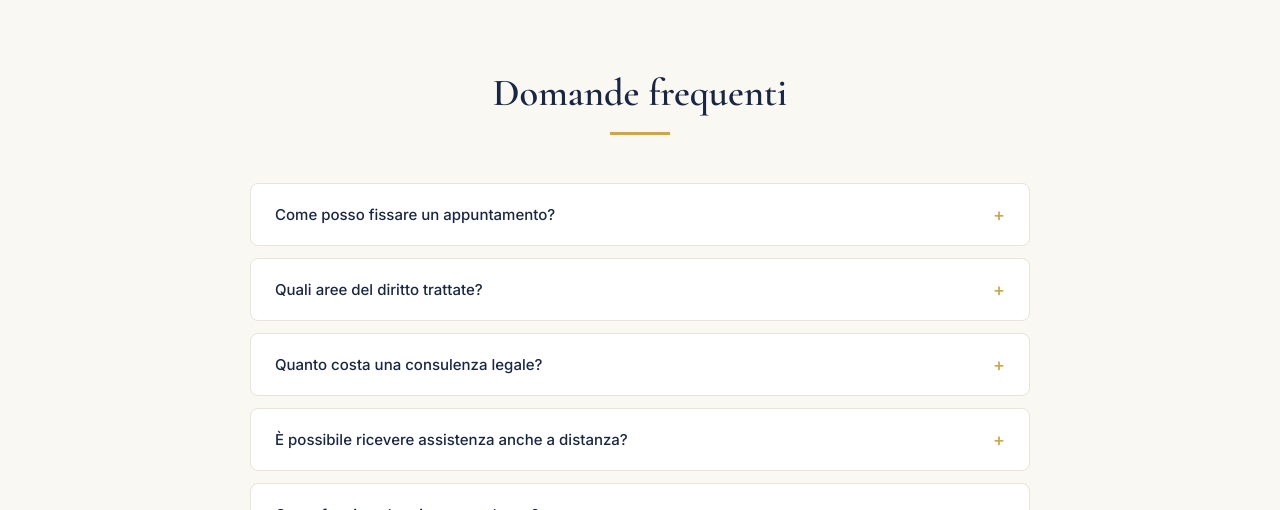
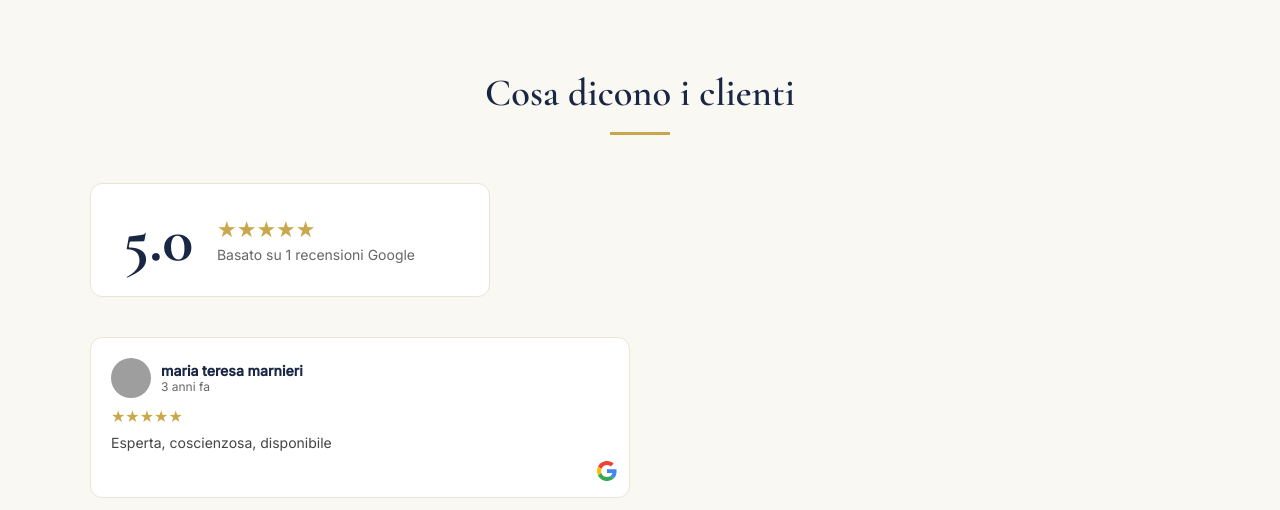
Before and after one commit to testo-gif/bassi-anna, a plain HTML site: page index.html in a window 1280 px wide. Shown: the part 2290-2800 px from the top of the page. Drawn offline with nearby package versions, Linux system fonts and the light colour scheme; grey boxes are pictures that could not be loaded.

Commit message:
Add preview

```diff
--- a/index.html
+++ b/index.html
@@ -136,12 +136,12 @@ footer a{color:rgba(255,255,255,0.4);text-decoration:none}
 </nav>
 
 <section class="hero">
-  <div class="hero-bg"><img src="https://images.unsplash.com/photo-1505664194779-8beaceb93744?w=1200&auto=format&fit=crop" alt="Bassi Anna" style="width:100%;height:100%;object-fit:cover;opacity:0.25"></div>
+  <div class="hero-bg"><img src="https://images.unsplash.com/photo-1521791136064-7986c2920216?w=1200&auto=format&fit=crop" alt="Bassi Anna" style="width:100%;height:100%;object-fit:cover;opacity:0.25"></div>
   <div class="hero-overlay"></div>
   <div class="hero-content">
     <div class="hero-badge">Servizio di amministrazione immobiliare · Bologna</div>
     <h1>Bassi Anna</h1>
-    <p class="hero-sub">Professionista a Bologna</p>
+    <p class="hero-sub">⭐ 5.0 su Google · 1 recensioni</p>
     <p class="hero-addr">📍 Via Leandro Alberti,  76, 40139 Bologna</p>
     <a href="tel:+39 051 1998 0203" class="btn-primary">📞 Chiama ora</a>
   </div>
@@ -156,14 +156,14 @@ footer a{color:rgba(255,255,255,0.4);text-decoration:none}
         <p style="margin-bottom:0">Lo studio <strong>Bassi Anna</strong> opera a Bologna con esperienza nell'assistenza professionale ai propri clienti. Offriamo un servizio su misura, attento alle esigenze del cliente e orientato al risultato.</p>
         <p>La nostra priorità è accompagnare ogni cliente con competenza e dedizione, garantendo chiarezza, trasparenza e riservatezza in ogni fase del percorso.</p>
         <div class="about-stats">
-
+          <div class="stat-box"><div class="stat-num">5.0</div><div class="stat-label">Valutazione Google</div></div>
           <div class="stat-box"><div class="stat-num">1</div><div class="stat-label">Recensioni</div></div>
           <div class="stat-box"><div class="stat-num">100%</div><div class="stat-label">Dedizione</div></div>
           <div class="stat-box"><div class="stat-num">Bologna</div><div class="stat-label">Sede</div></div>
         </div>
       </div>
       <div class="about-img">
-        <img src="https://images.unsplash.com/photo-1521587760476-6c12a4b040da?w=1200&auto=format&fit=crop" alt="Bassi Anna" style="width:100%;height:100%;object-fit:cover">
+        <img src="https://images.unsplash.com/photo-1572021335469-31706a17aaef?w=1200&auto=format&fit=crop" alt="Bassi Anna" style="width:100%;height:100%;object-fit:cover">
       </div>
     </div>
   </div>
@@ -173,11 +173,47 @@ footer a{color:rgba(255,255,255,0.4);text-decoration:none}
   <div class="container">
     <h2 class="section-title">Servizi offerti</h2>
     <div class="services-grid"><div class="service-item"><div class="service-icon">⚖</div><span>Consulenza professionale</span></div><div class="service-item"><div class="service-icon">⚖</div><span>Assistenza specializzata</span></div><div class="service-item"><div class="service-icon">⚖</div><span>Supporto clienti</span></div><div class="service-item"><div class="service-icon">⚖</div><span>Pratiche burocratiche</span></div><div class="service-item"><div class="service-icon">⚖</div><span>Documentazione</span></div><div class="service-item"><div class="service-icon">⚖</div><span>Follow-up</span></div></div>
-    <div class="photo-grid"><div class="photo-item" style="background-image:url('https://images.unsplash.com/photo-1450101499163-c8848c66ca85?w=1200&auto=format&fit=crop')"></div><div class="photo-item" style="background-image:url('https://images.unsplash.com/photo-1436450412740-6b988f486c6b?w=1200&auto=format&fit=crop')"></div><div class="photo-item" style="background-image:url('https://images.unsplash.com/photo-1479142506502-19b3a3b7ff33?w=1200&auto=format&fit=crop')"></div><div class="photo-item" style="background-image:url('https://images.unsplash.com/photo-1542744173-8e7e53415bb0?w=1200&auto=format&fit=crop')"></div></div>
+    <div class="photo-grid"><div class="photo-item" style="background-image:url('https://images.unsplash.com/photo-1565514158740-064f34bd6cfd?w=1200&auto=format&fit=crop')"></div><div class="photo-item" style="background-image:url('https://images.unsplash.com/photo-1589829545856-d10d557cf95f?w=1200&auto=format&fit=crop')"></div><div class="photo-item" style="background-image:url('https://images.unsplash.com/photo-1505664194779-8beaceb93744?w=1200&auto=format&fit=crop')"></div><div class="photo-item" style="background-image:url('https://images.unsplash.com/photo-1521587760476-6c12a4b040da?w=1200&auto=format&fit=crop')"></div></div>
   </div>
 </section>
 
+<section class="section reviews-section">
+  <div class="container">
+    <h2 class="section-title">Cosa dicono i clienti</h2>
+    <div class="rating-summary">
+      <div class="big-rating">5.0</div>
+      <div>
+        <span style="color:#c9a84c;font-size:22px">★★★★★<span style="color:#ccc"></span></span>
+        <div style="color:#666;font-size:14px;margin-top:4px">Basato su 1 recensioni Google</div>
+      </div>
+    </div>
+    <div class="reviews-grid" id="revGrid">
+      <div class="rev-card">
+  <div style="display:flex;gap:10px;align-items:center;margin-bottom:8px">
+    <img src="https://lh3.googleusercontent.com/a-/ALV-UjV-JMnjcbTz3TSSChSJOMd3DbJcTHfrwjs-r51iZD4b0hUO2mg8=s128-c0x00000000-cc-rp-mo-ba4" style="width:40px;height:40px;border-radius:50%;object-fit:cover">
+    <div>
+      <div style="font-weight:600;font-size:14px;color:#1a2744">maria teresa marnieri</div>
+      <div style="font-size:12px;color:#666">3 anni fa</div>
+    </div>
+  </div>
+  <div style="color:#c9a84c;font-size:16px;margin-bottom:6px">★★★★★</div>
+  <p style="font-size:14px;color:#444;line-height:1.5;margin:0">Esperta, coscienzosa, disponibile</p>
+  <div style="position:absolute;bottom:12px;right:12px"><svg xmlns="http://www.w3.org/2000/svg" viewBox="0 0 48 48" width="20" height="20" style="flex-shrink:0">
+<path fill="#EA4335" d="M24 9.5c3.54 0 6.71 1.22 9.21 3.6l6.85-6.85C35.9 2.38 30.47 0 24 0 14.62 0 6.51 5.38 2.56 13.22l7.98 6.19C12.43 13.72 17.74 9.5 24 9.5z"/>
+<path fill="#4285F4" d="M46.98 24.55c0-1.57-.15-3.09-.38-4.55H24v9.02h12.94c-.58 2.96-2.26 5.48-4.78 7.18l7.73 6c4.51-4.18 7.09-10.36 7.09-17.65z"/>
+<path fill="#FBBC05" d="M10.53 28.59c-.48-1.45-.76-2.99-.76-4.59s.27-3.14.76-4.59l-7.98-6.19C.92 16.46 0 20.12 0 24c0 3.88.92 7.54 2.56 10.78l7.97-6.19z"/>
+<path fill="#34A853" d="M24 48c6.48 0 11.93-2.13 15.89-5.81l-7.73-6c-2.18 1.48-4.97 2.31-8.16 2.31-6.26 0-11.57-4.22-13.47-9.91l-7.98 6.19C6.51 42.62 14.62 48 24 48z"/>
+<path fill="none" d="M0 0h48v48H0z"/></svg></div>
+</div>
+    </div>
 
+    </div>
+    <div class="rev-nav">
+      <button onclick="scrollRevs(-1)" class="rev-btn">&#8592;</button>
+      <button onclick="scrollRevs(1)" class="rev-btn">&#8594;</button>
+    </div>
+  </div>
+</section>
 
 <section class="section faq-section">
   <div class="container">
```
